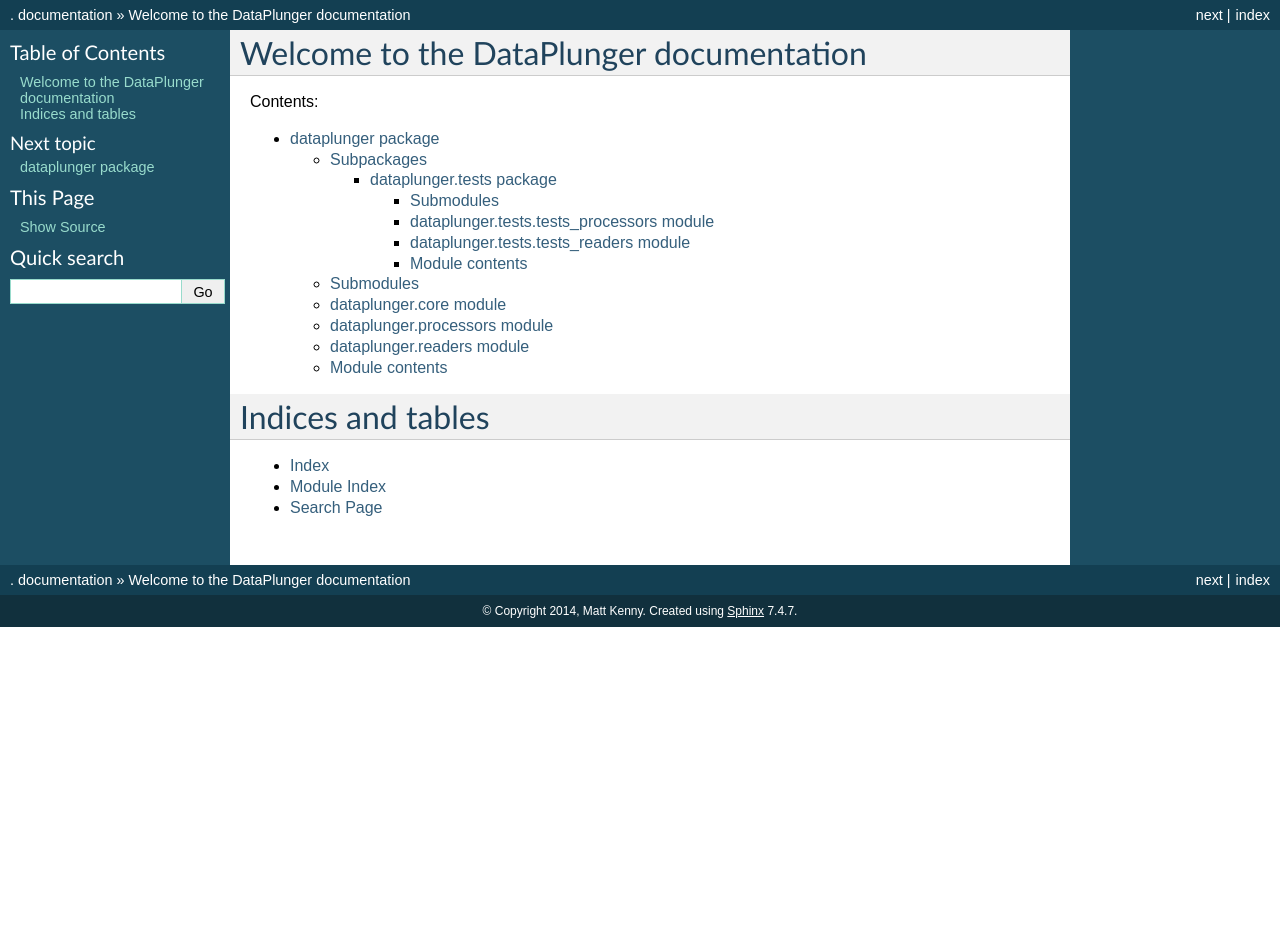
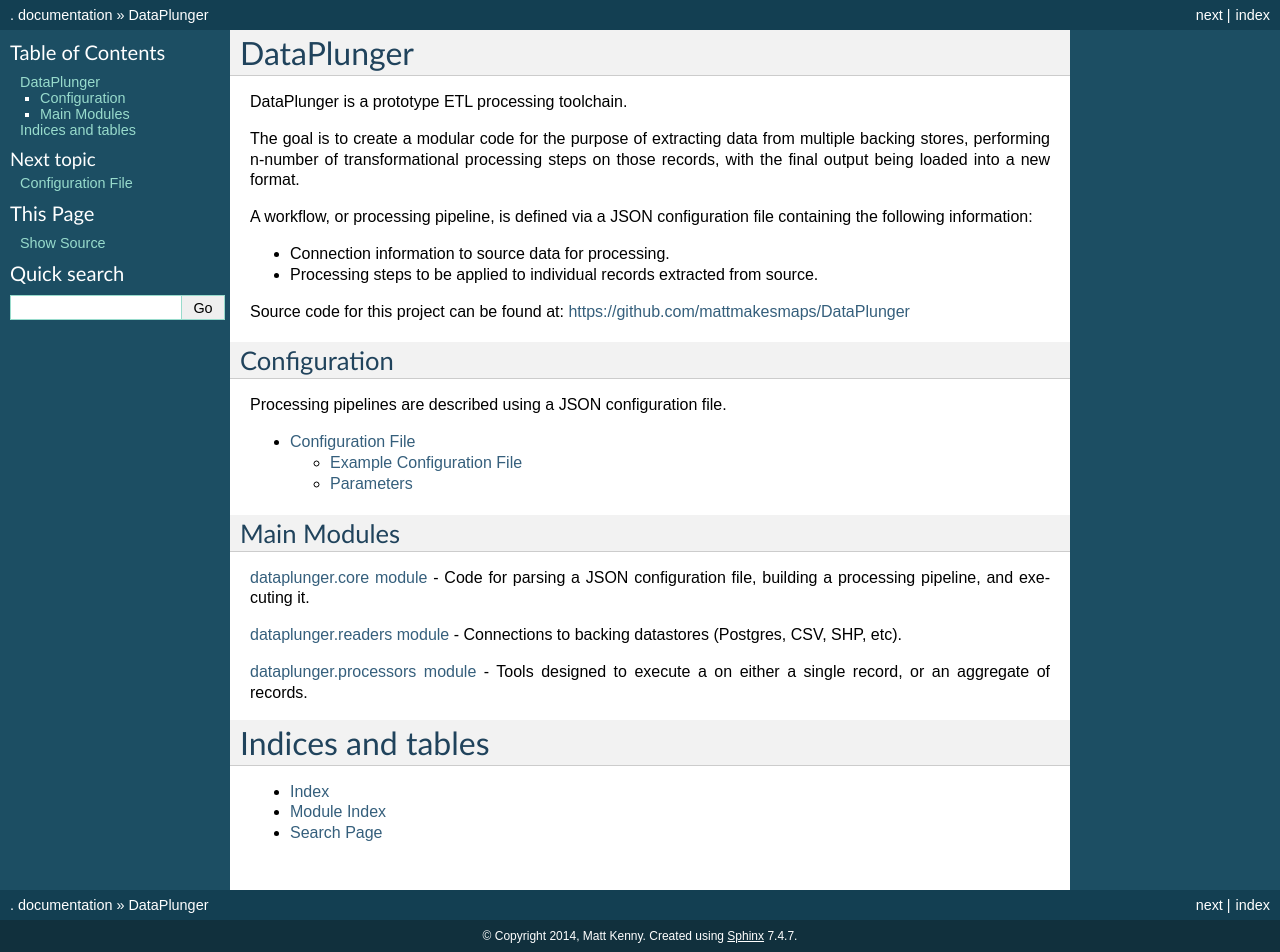
Before and after one commit to mattmakesmaps/DataPlunger, a Sphinx documentation site: the page built from dataplunger/docs/index.rst, in a window 1280 px wide. Built offline with Sphinx 7.4.7, drawn with Linux system fonts in a browser that asks for light colours; before the commit the page ends 900 px from its top, so only the background shows below that.

Commit message:
update docs

```diff
--- a/dataplunger/docs/index.rst
+++ b/dataplunger/docs/index.rst
@@ -3,16 +3,41 @@
    You can adapt this file completely to your liking, but it should at least
    contain the root `toctree` directive.
 
-Welcome to the DataPlunger documentation
-========================================
+DataPlunger
+===========
 
-Contents:
+DataPlunger is a prototype ETL processing toolchain.
+
+The goal is to create a modular code for the purpose of extracting data from multiple backing stores,
+performing n-number of transformational processing steps on those records, with the final output being loaded into
+a new format.
+
+A workflow, or processing pipeline, is defined via a JSON configuration file containing the following information:
+
+* Connection information to source data for processing.
+* Processing steps to be applied to individual records extracted from source.
+
+Source code for this project can be found at: `<https://github.com/mattmakesmaps/DataPlunger>`_
+
+Configuration
+-------------
+
+Processing pipelines are described using a JSON configuration file.
 
 .. toctree::
-   :maxdepth: 4
+   :maxdepth: 2
 
-   dataplunger
+   conf_file
 
+Main Modules
+------------
+
+:doc:`dataplunger.core` - Code for parsing a JSON configuration file, building a processing pipeline,
+and executing it.
+
+:doc:`dataplunger.readers` - Connections to backing datastores (Postgres, CSV, SHP, etc).
+
+:doc:`dataplunger.processors` - Tools designed to execute a on either a single record, or an aggregate of records.
 
 Indices and tables
 ==================
```
Also changed, not shown: dataplunger/docs/conf_file.rst (added, +91 -0 lines), dataplunger/docs/dataplunger.core.rst (added, +7 -0 lines), dataplunger/docs/dataplunger.processors.rst (added, +7 -0 lines), dataplunger/docs/dataplunger.readers.rst (added, +7 -0 lines), dataplunger/docs/dataplunger.rst (deleted, +0 -45 lines).
